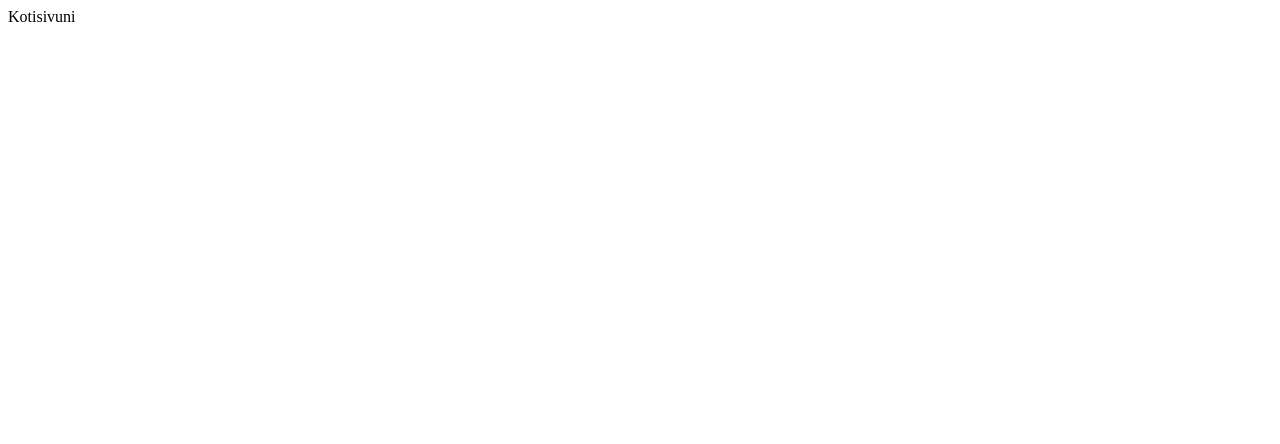
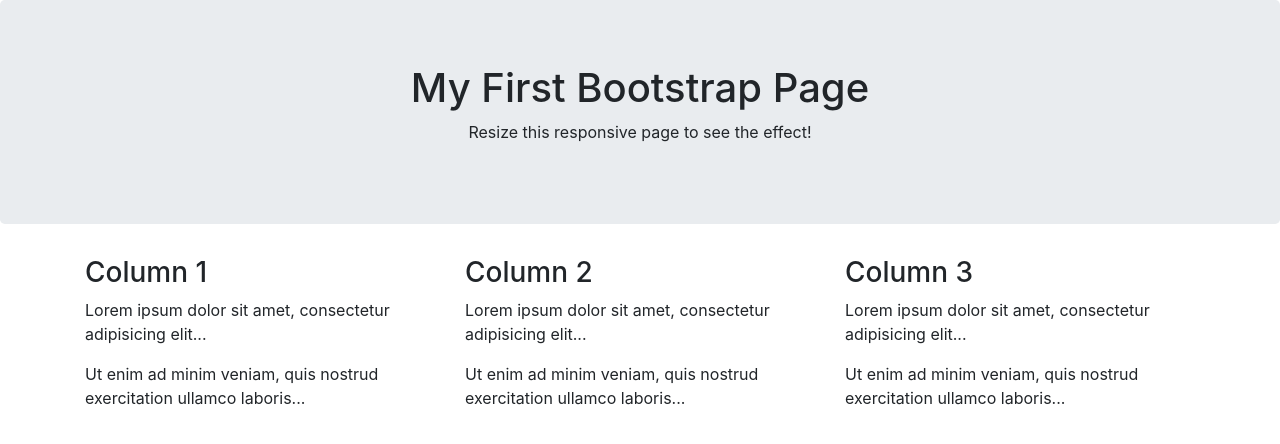
Before and after one commit to scastren/kotisivu, a plain HTML site: page index.html in a window 1280 px wide. Drawn offline with nearby package versions, Linux system fonts and the light colour scheme.

Commit message:
Add files via upload

```diff
--- a/index.html
+++ b/index.html
@@ -1 +1,40 @@
-Kotisivuni
+<!DOCTYPE html>
+<html lang="en">
+<head>
+  <title>Bootstrap Example</title>
+  <meta charset="utf-8">
+  <meta name="viewport" content="width=device-width, initial-scale=1">
+  <link rel="stylesheet" href="https://maxcdn.bootstrapcdn.com/bootstrap/4.0.0-beta.2/css/bootstrap.min.css">
+  <script src="https://ajax.googleapis.com/ajax/libs/jquery/3.2.1/jquery.min.js"></script>
+  <script src="https://cdnjs.cloudflare.com/ajax/libs/popper.js/1.12.6/umd/popper.min.js"></script>
+  <script src="https://maxcdn.bootstrapcdn.com/bootstrap/4.0.0-beta.2/js/bootstrap.min.js"></script>
+</head>
+<body>
+
+<div class="jumbotron text-center">
+  <h1>My First Bootstrap Page</h1>
+  <p>Resize this responsive page to see the effect!</p>
+</div>
+
+<div class="container">
+  <div class="row">
+    <div class="col-sm-4">
+      <h3>Column 1</h3>
+      <p>Lorem ipsum dolor sit amet, consectetur adipisicing elit...</p>
+      <p>Ut enim ad minim veniam, quis nostrud exercitation ullamco laboris...</p>
+    </div>
+    <div class="col-sm-4">
+      <h3>Column 2</h3>
+      <p>Lorem ipsum dolor sit amet, consectetur adipisicing elit...</p>
+      <p>Ut enim ad minim veniam, quis nostrud exercitation ullamco laboris...</p>
+    </div>
+    <div class="col-sm-4">
+      <h3>Column 3</h3>
+      <p>Lorem ipsum dolor sit amet, consectetur adipisicing elit...</p>
+      <p>Ut enim ad minim veniam, quis nostrud exercitation ullamco laboris...</p>
+    </div>
+  </div>
+</div>
+
+</body>
+</html>
```
